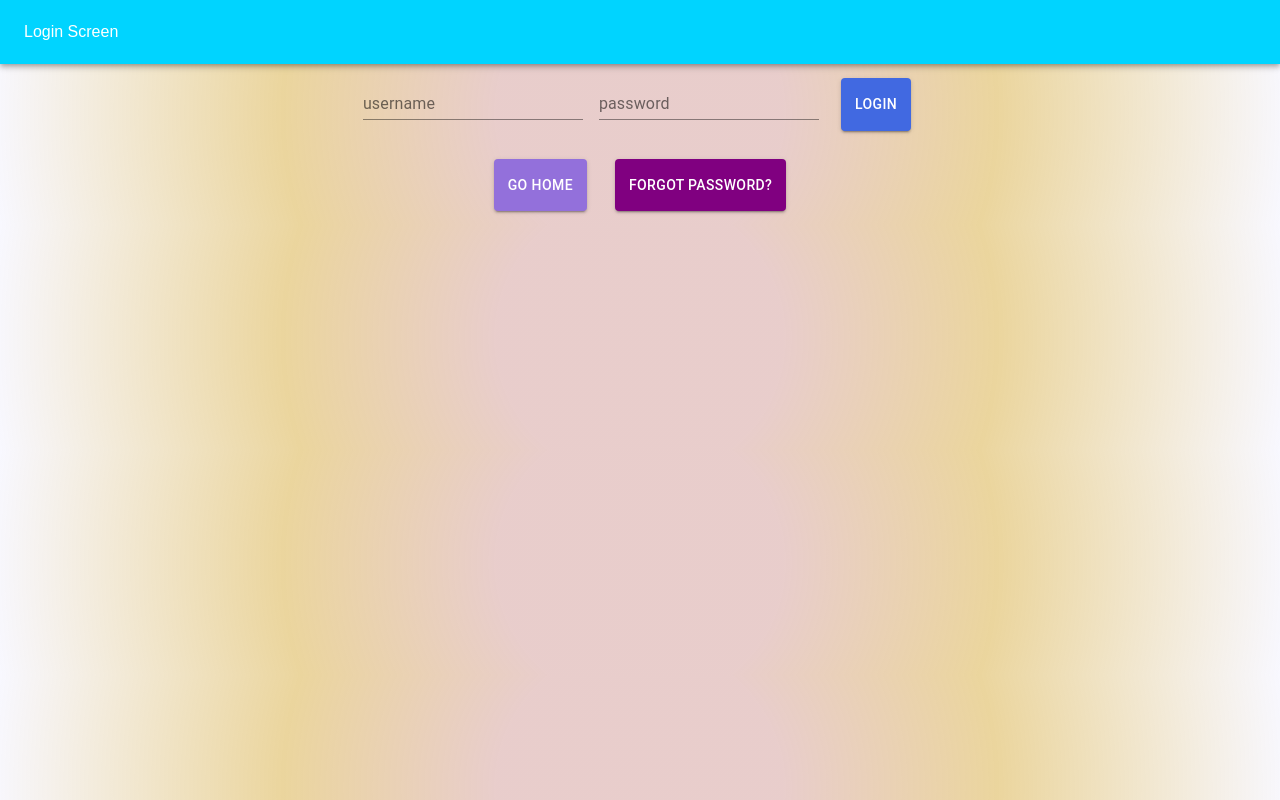
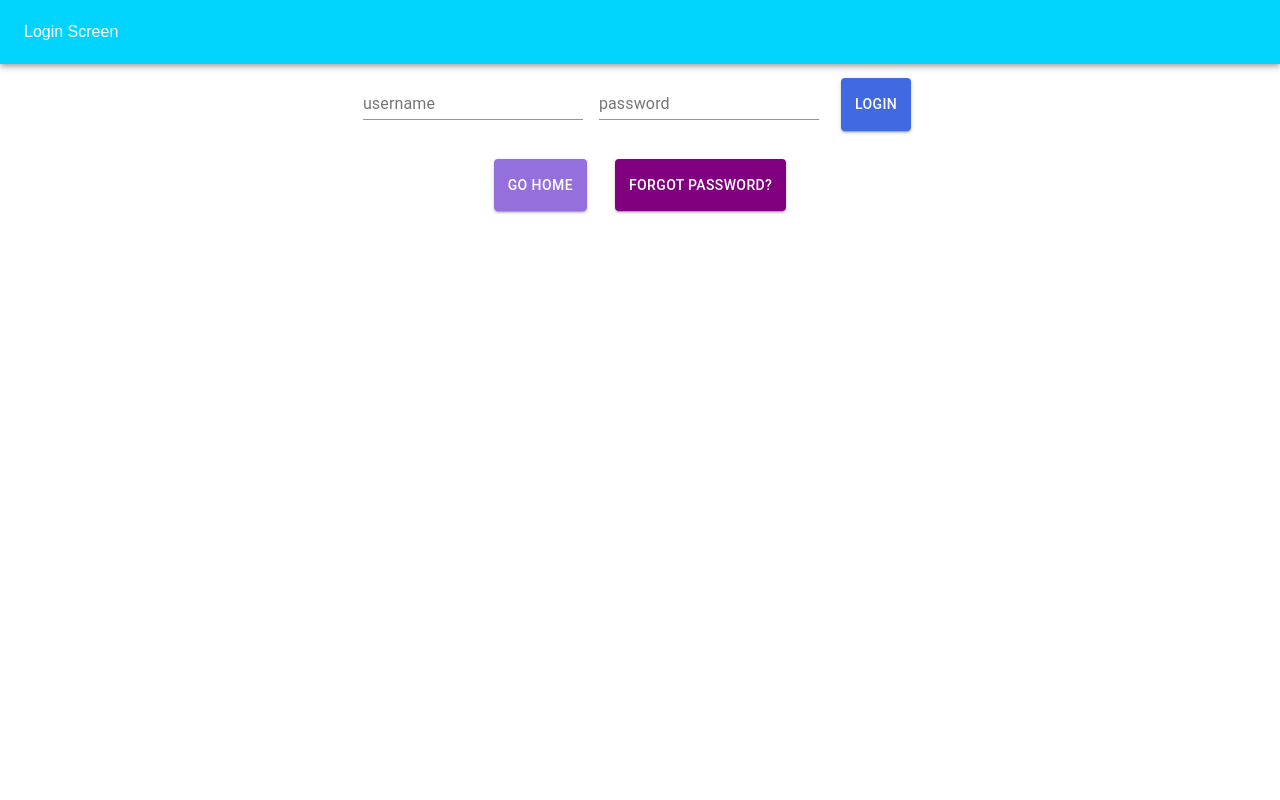
Before and after one commit to Divyansh12/Node-js-Auth-Frontend, a React (Create React App) app: page /login in a window 1280 px wide. Built offline with nearby package versions, Linux system fonts and the light colour scheme.

Commit message:
Removed Color

```diff
--- a/src/index.css
+++ b/src/index.css
@@ -2,6 +2,11 @@ body {
   margin: 0;
   padding: 0;
   font-family: sans-serif;
-  background: rgb(140,134,86);
-  background: radial-gradient(circle, rgba(200,134,130,0.41220238095238093) 22%, rgba(219,180,80,0.5550595238095238) 55%, rgba(230,230,255,0.28335084033613445) 100%);
+  /* background: rgb(240,134,86);
+  background: radial-gradient(circle, rgba(200,134,130,0.41220238095238093) 22%, rgba(219,180,80,0.5550595238095238) 55%, rgba(230,230,255,0.28335084033613445) 100%); */
+  /* background: #50C9C3;  /* fallback for old browsers */
+  /* background: -webkit-linear-gradient(to left, #96DEDA, #50C9C3);  Chrome 10-25, Safari 5.1-6 */
+  /* background: linear-gradient(to left, #96DEDA, #50C9C3); W3C, IE 10+/ Edge, Firefox 16+, Chrome 26+, Opera 12+, Safari 7+  */
+
+
 }
```
